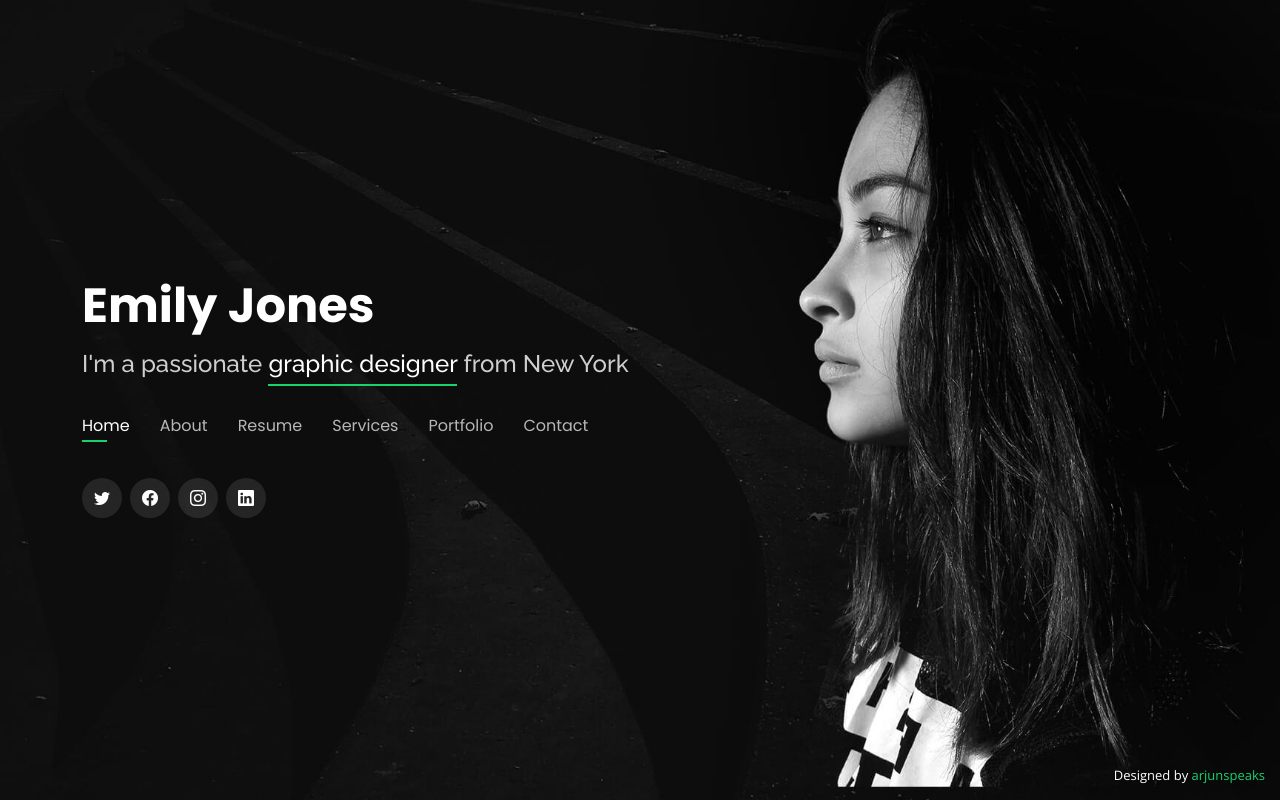
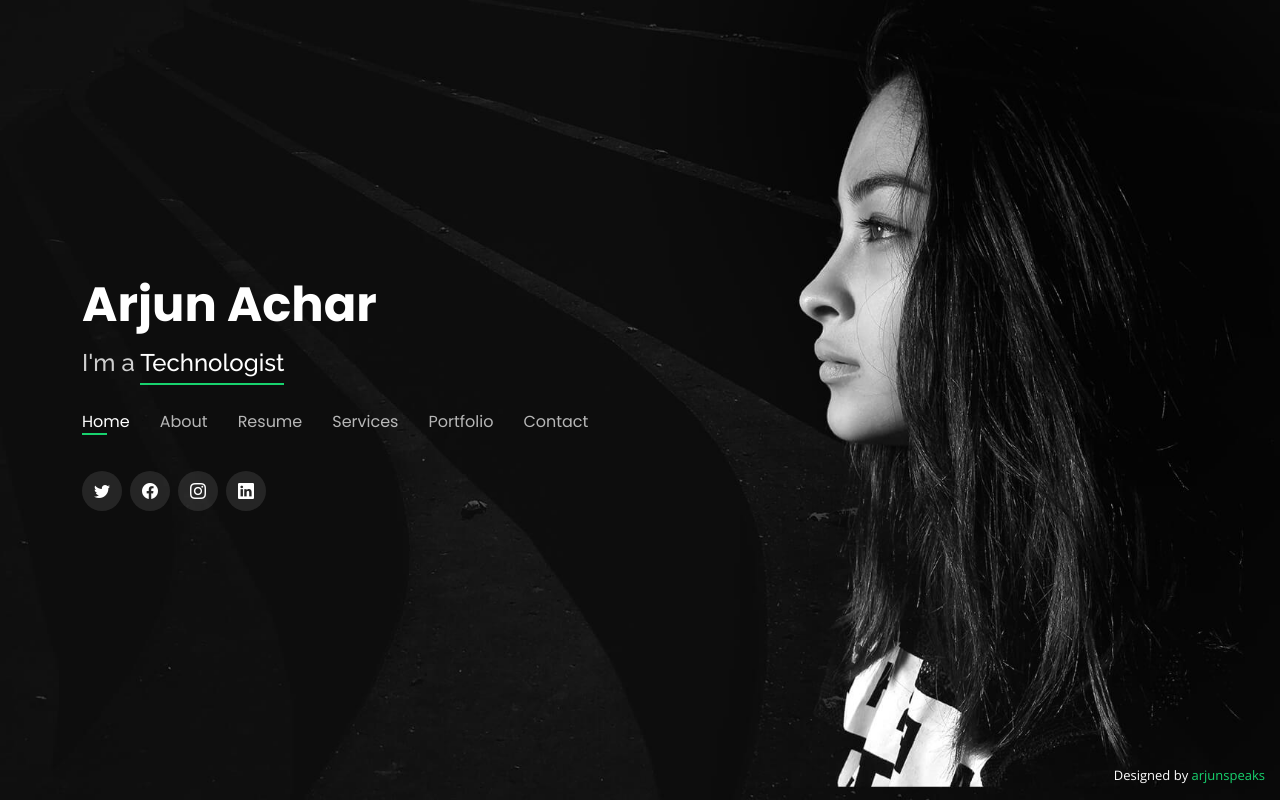
Before and after one commit to arjunsf1811/HOLA, a plain HTML site: page index.html in a window 1280 px wide. Drawn offline with nearby package versions, Linux system fonts and the light colour scheme; files whose address does not match are found by name.

Commit message:
Update index.html

```diff
--- a/index.html
+++ b/index.html
@@ -5,7 +5,7 @@
   <meta charset="utf-8">
   <meta content="width=device-width, initial-scale=1.0" name="viewport">
 
-  <title>Personal Bootstrap Template</title>
+  <title>arjunspeaks</title>
   <meta content="" name="description">
   <meta content="" name="keywords">
 
@@ -42,10 +42,10 @@
   <header id="header">
     <div class="container">
 
-      <h1><a href="index.html">Emily Jones</a></h1>
+      <h1><a href="index.html">Arjun Achar</a></h1>
       <!-- Uncomment below if you prefer to use an image logo -->
       <!-- <a href="index.html" class="mr-auto"><img src="assets/img/logo.png" alt="" class="img-fluid"></a> -->
-      <h2>I'm a passionate <span>graphic designer</span> from New York</h2>
+      <h2>I'm a <span>Technologist</span>
 
       <nav id="navbar" class="navbar">
         <ul>
```
